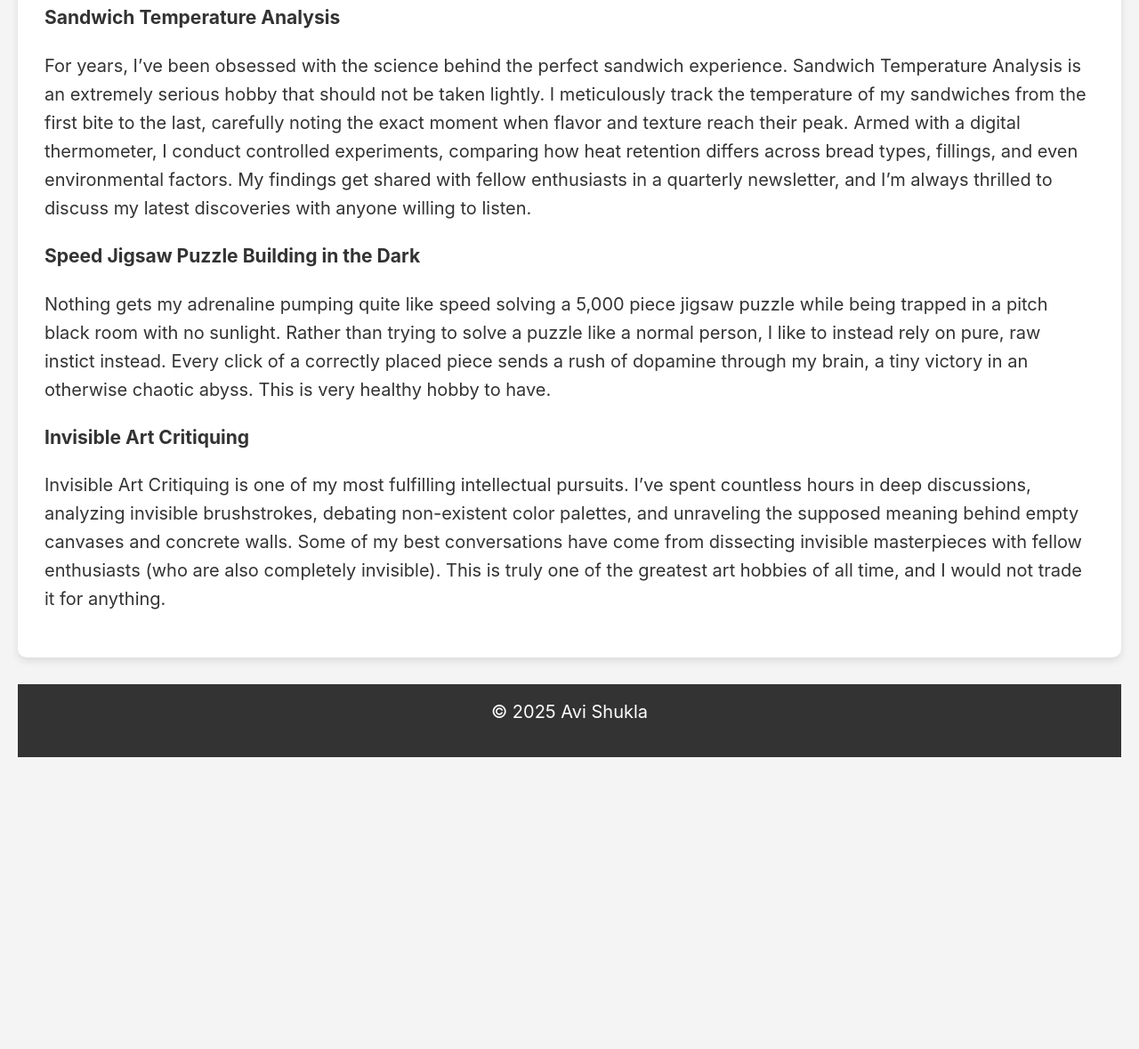
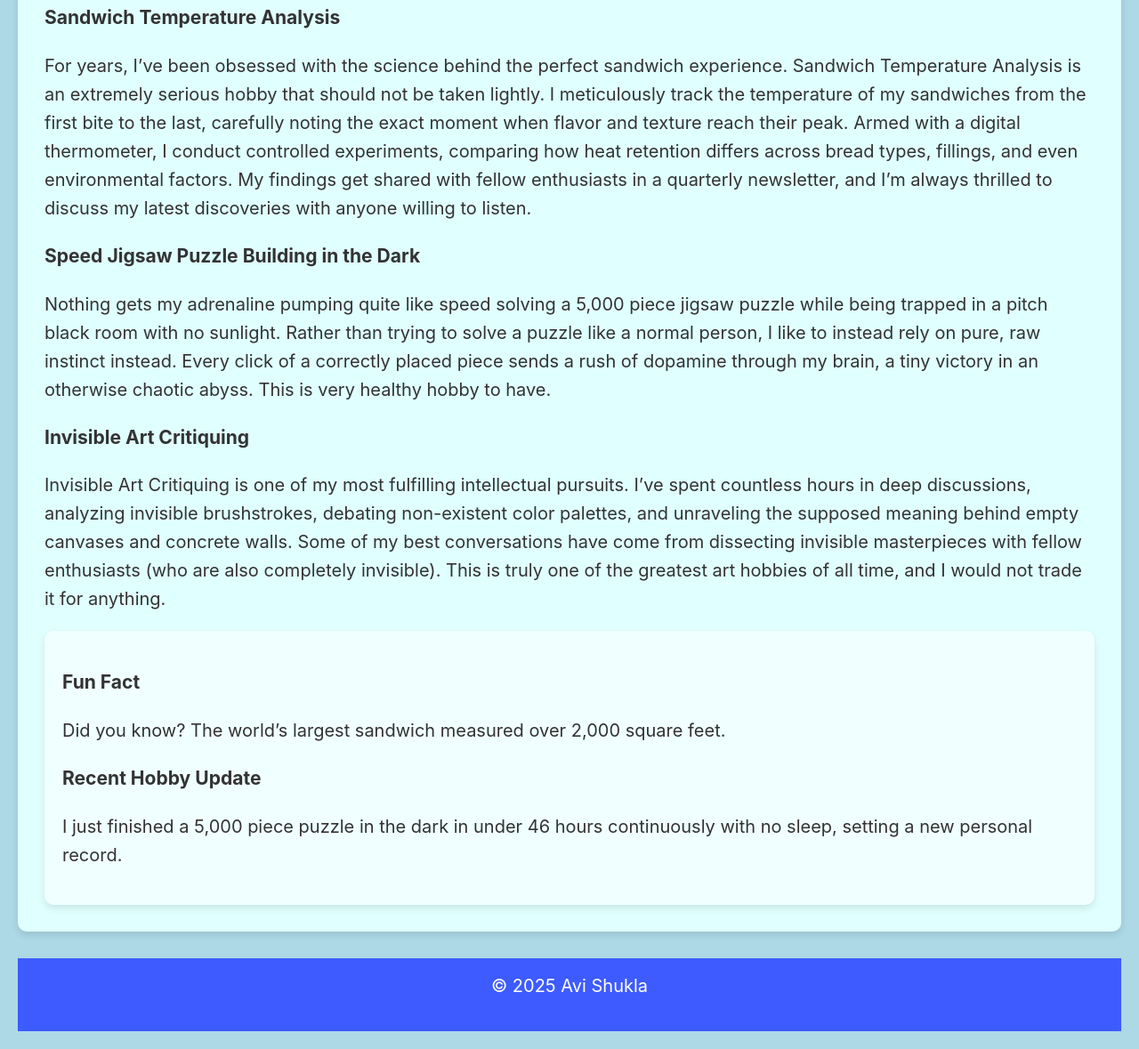
Before and after one commit to Aavii07/Aavii07.github.io, a plain HTML site: page interests.html in a window 1280 px wide. Shown: the part 368-1547 px from the top of the page at 89% size. Before the commit the page ends 1239 px from the top, so only its background shows below. Drawn offline with Linux system fonts and the light colour scheme.

Commit message:
added blue theme and notes section

```diff
--- a/interests.html
+++ b/interests.html
@@ -21,37 +21,47 @@
     </header>
 
     <main>
-        <h2> My Very Real Hobbies That I Regularly Engage In
-        </h2>
-        <section>
+        <div class="content-layout">
+            <section class="main-content">
+                <h2>My Very Real Hobbies That I Regularly Engage In</h2>
+
+                <div class="hobby-item">
                     <h3>Sandwich Temperature Analysis</h3>
                     <p>For years, I’ve been obsessed with the science behind the perfect sandwich experience.
                         Sandwich Temperature Analysis is an extremely serious hobby that should not be taken lightly.
                         I meticulously track the temperature of my sandwiches from the first bite to the last, carefully noting the exact moment when flavor and texture reach their peak.
                         Armed with a digital thermometer, I conduct controlled experiments, comparing how heat retention differs across bread types, fillings, and even environmental factors.
                         My findings get shared with fellow enthusiasts in a quarterly newsletter, and I’m always thrilled to discuss my latest discoveries with anyone willing to listen.</p>
-        </section>
+                </div>
 
-        <section>
+                <div class="hobby-item">
                     <h3>Speed Jigsaw Puzzle Building in the Dark</h3>
                     <p>Nothing gets my adrenaline pumping quite like speed solving a 5,000 piece jigsaw puzzle while being trapped in a pitch black room with no sunlight.
-                Rather than trying to solve a puzzle like a normal person, I like to instead rely on pure, raw instict instead. Every click of a correctly placed piece sends a rush of dopamine through my brain,
-                a tiny victory in an otherwise chaotic abyss. This is very healthy hobby to have.
-        </section>
+                        Rather than trying to solve a puzzle like a normal person, I like to instead rely on pure, raw instinct instead. Every click of a correctly placed piece sends a rush of dopamine through my brain,
+                        a tiny victory in an otherwise chaotic abyss. This is very healthy hobby to have.</p>
+                </div>
 
-        <section>
+                <div class="hobby-item">
                     <h3>Invisible Art Critiquing</h3>
                     <p>Invisible Art Critiquing is one of my most fulfilling intellectual pursuits. I’ve spent countless hours in deep discussions, analyzing invisible brushstrokes, debating non-existent color palettes,
                         and unraveling the supposed meaning behind empty canvases and concrete walls.
                         Some of my best conversations have come from dissecting invisible masterpieces with fellow enthusiasts (who are also completely invisible).
                         This is truly one of the greatest art hobbies of all time, and I would not trade it for anything.</p>
+                </div>
             </section>
+
+            <section class="notes">
+                <h3>Fun Fact</h3>
+                <p>Did you know? The world’s largest sandwich measured over 2,000 square feet.</p>
+
+                <h3>Recent Hobby Update</h3>
+                <p>I just finished a 5,000 piece puzzle in the dark in under 46 hours continuously with no sleep, setting a new personal record.</p>
+            </section>
+        </div>
     </main>
 
     <footer>
         <p>&copy; 2025 Avi Shukla</p>
-        <div class="social-links">
-        </div>
     </footer>
 </body>
 </html>
--- a/styles.css
+++ b/styles.css
@@ -1,3 +1,4 @@
+/* General styles for the body */
 body, h1, h2, p, ul, li {
     margin: 0;
     padding: 0;
@@ -5,15 +6,16 @@ body, h1, h2, p, ul, li {
 
 body {
     font-family: 'Inter', sans-serif;
-    background-color: #f4f4f4;
+    background-color: #ADD8E6;
     margin: 20px;
     line-height: 1.6;
     font-size: 18px;
     color: #333;
 }
 
+/* Header styles */
 header {
-    background-color: #333;
+    background-color: #3D5BFF;
     color: white;
     padding: 40px 0;
     text-align: center;
@@ -35,6 +37,7 @@ header nav ul li a {
     font-size: 20px;
 }
 
+/* Headings styles */
 h1 {
     font-family: 'Merriweather', serif;
     font-size: 48px;
@@ -48,8 +51,9 @@ h2 {
     margin-bottom: 15px;
 }
 
+/* Main content area */
 main {
-    background-color: white;
+    background-color: #E0FFFF;
     padding: 30px;
     margin-top: 20px;
     border-radius: 10px;
@@ -61,15 +65,17 @@ p {
     margin-bottom: 20px;
 }
 
+/* Footer styles */
 footer {
     text-align: center;
     padding: 15px;
-    background-color: #333;
+    background-color: #3D5BFF;
     color: white;
     font-size: 18px;
     margin-top: 30px;
 }
 
+/* List and image styles */
 ul {
     list-style-type: disc;
     padding-left: 25px;
@@ -81,6 +87,7 @@ img {
     margin: 15px 0;
 }
 
+/* Class styles */
 .profile-img {
     width: 260px;
     height: 260px;
@@ -88,6 +95,14 @@ img {
     object-fit: cover;
     margin: 20px auto;
     display: block;
+}
+
+.notes {
+    flex-basis: 300px;
+    background-color: #F0FFFF;
+    padding: 20px;
+    border-radius: 10px;
+    box-shadow: 0 4px 8px rgba(0, 0, 0, 0.1);
 }
 
 .social-links {
```
Also changed, not shown: index.html (+1 -2 lines), pictures.html (+0 -1 lines). Lines whose indentation alone changed are shown as unchanged.
